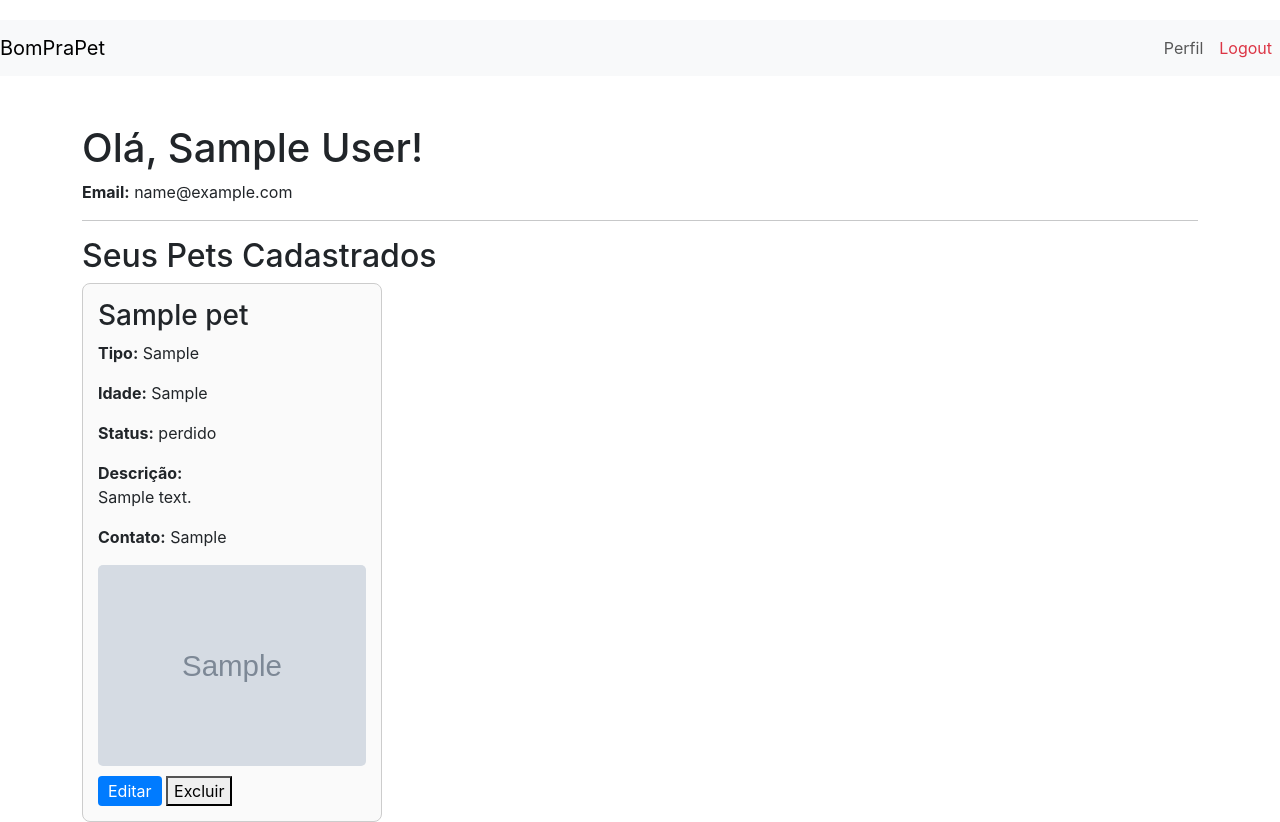
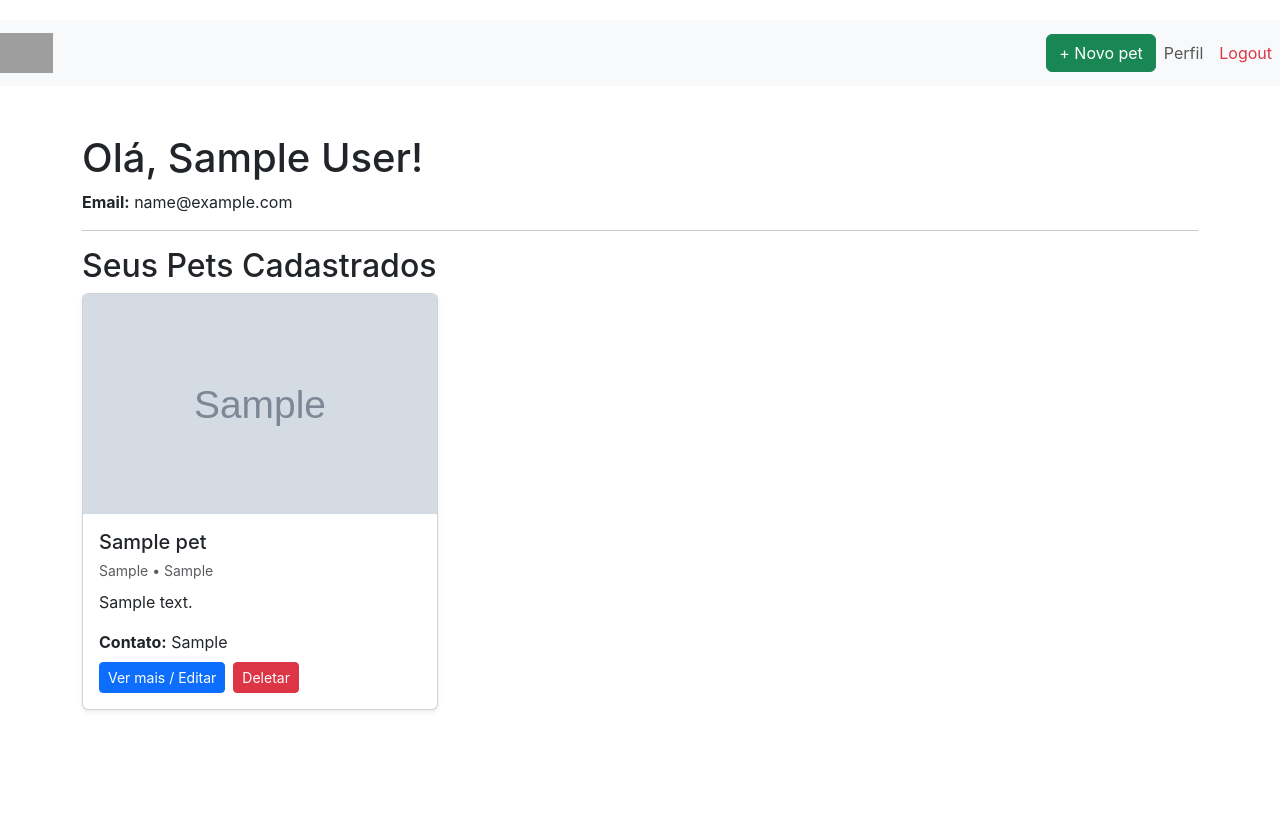
Before and after one commit to MarcosHub1/crud-python-flask-mvc-main-main, a Flask app: page /perfil in a window 1280 px wide. After the commit the page ends 711 px from the top, so only its background shows below. Run offline with Flask 3, Linux system fonts and the light colour scheme; a user stored in the database is signed in; tables that the repository leaves empty hold one stand-in row (values such as "Sample post"); grey boxes marked "Sample" are stand-in pictures; some libraries are stand-ins or nearby versions; grey boxes are pictures that could not be loaded.

Commit message:
change
mudanças no perfi: editar/deletar

Co-authored-by: Gabriel Virginio <gabrielvirginio@users.noreply.github.com>

```diff
--- a/app/routes.py
+++ b/app/routes.py
@@ -124,9 +124,9 @@ def update(id):
         flash("Pet atualizado com sucesso!")
         return redirect(url_for('index'))
 
-    return render_template('update.html', item=item)
+    return render_template('update.html', pet=item)
 
-@app.route('/delete/<int:id>', methods=['POST'])
+@app.route('/delete/<int:id>', methods=['GET'])
 @login_required
 def delete(id):
     item = Pet.query.get_or_404(id)
--- a/app/templates/base.html
+++ b/app/templates/base.html
@@ -12,13 +12,19 @@
 </head>
 <body>
     <nav class="navbar navbar-expand-lg navbar-light bg-light">
-        <a class="navbar-brand" href="{{ url_for('index') }}">BomPraPet</a>
+        <a class="navbar-brand" href="{{ url_for('index') }}">
+  <img src="{{ url_for('static', filename='img/logo.png') }}" alt="BomPraPet" height="40">
+</a>
+
         <button class="navbar-toggler" type="button" data-toggle="collapse" data-target="#navbarNav" aria-controls="navbarNav" aria-expanded="false" aria-label="Toggle navigation">
             <span class="navbar-toggler-icon"></span>
         </button>
+
         <div class="collapse navbar-collapse" id="navbarNav">
 
         </div>
+            <a href="{{ url_for('create') }}" class="btn btn-success">+ Novo pet</a>
+
         <ul class="navbar-nav ms-auto">
     <li class="nav-item">
         <a class="nav-link" href="{{ url_for('perfil') }}">Perfil</a>
--- a/app/templates/perfil.html
+++ b/app/templates/perfil.html
@@ -9,33 +9,123 @@
   <h2>Seus Pets Cadastrados</h2>
 
   {% if items %}
-    <div class="pets-container">
-      {% for pet in items %}
-        <div class="pet-card">
-          <h3>{{ pet.nome }}</h3>
-          <p><strong>Tipo:</strong> {{ pet.tipo }}</p>
-          <p><strong>Idade:</strong> {{ pet.idade }}</p>
-          <p><strong>Status:</strong> {{ pet.status }}</p>
-          <p><strong>Descrição:</strong><br>{{ pet.descricao }}</p>
-          <p><strong>Contato:</strong> {{ pet.contato }}</p>
+    <div class="row">
+    {% for item in items %}
+    <div class="col-md-4 mb-4">
+      <div class="card h-100 shadow-sm">
+        {% if item.imagem %}
+        <img src="{{ url_for('static', filename='uploads/' ~ item.imagem) }}" class="card-img-top" style="height:220px; object-fit:cover;" alt="{{ item.nome }}">
+        {% else %}
+        <div class="bg-secondary text-white d-flex align-items-center justify-content-center" style="height:220px;">
+          <small>Sem imagem</small>
+        </div>
+        {% endif %}
 
-          {% if pet.imagem %}
-            <img src="{{ url_for('static', filename='uploads/' ~ pet.imagem) }}" alt="Imagem de {{ pet.nome }}">
-          {% else %}
-            <p><em>Sem imagem</em></p>
-          {% endif %}
+        <div class="card-body d-flex flex-column">
+          <h5 class="card-title mb-1">{{ item.nome }}</h5>
+          <div class="mb-2">
+            <small class="text-muted">{{ item.tipo or '—' }} • {{ item.idade or 'idade desconhecida' }}</small>
+          </div>
 
-          <div class="pet-actions">
-            <a class="btn-edit" href="{{ url_for('update', id=pet.id) }}">Editar</a>
+          <p class="card-text text-truncate" style="max-height:3.6em; overflow:hidden;">
+            {{ item.descricao or 'Sem descrição' }}
+          </p>
 
-            <form action="{{ url_for('delete', id=pet.id) }}" method="POST" style="display:inline;">
-            <button type="submit" onclick="return confirm('Tem certeza que deseja excluir este pet?')">Excluir</button>
-            </form>
+          <div class="mt-auto">
+            <p class="mb-2"><strong>Contato:</strong> {{ item.contato }}</p>
 
+            <div class="d-flex gap-2">
+
+              <!-- Abre modal com mais informações e edição -->
+              <button class="btn btn-primary btn-sm" data-bs-toggle="modal" data-bs-target="#modal{{ item.id }}">Ver mais / Editar</button>
+              <!-- Delete -->
+              <a href="{{ url_for('delete', id=item.id) }}"
+                 class="btn btn-danger btn-sm"
+                 onclick="return confirm('Tem certeza que deseja deletar {{ item.nome }}?');">
+                 Deletar
+              </a>
+            </div>
           </div>
         </div>
-      {% endfor %}
+      </div>
     </div>
+
+    <!-- Modal: mostra detalhes e formulário de edição -->
+    <div class="modal fade" id="modal{{ item.id }}" tabindex="-1" aria-labelledby="modalLabel{{ item.id }}" aria-hidden="true">
+      <div class="modal-dialog modal-lg modal-dialog-scrollable">
+        <div class="modal-content">
+          <form method="POST" action="{{ url_for('update', id=item.id) }}" enctype="multipart/form-data">
+            <div class="modal-header">
+              <h5 class="modal-title" id="modalLabel{{ item.id }}">Editar — {{ item.nome }}</h5>
+              <button type="button" class="btn-close" data-bs-dismiss="modal" aria-label="Fechar"></button>
+            </div>
+
+            <div class="modal-body">
+              <div class="row g-3">
+                <div class="col-md-6">
+                  <label class="form-label">Nome</label>
+                  <input class="form-control" name="nome" value="{{ item.nome }}" required>
+                </div>
+
+                <div class="col-md-6">
+                  <label class="form-label">Tipo</label>
+                  <input class="form-control" name="tipo" value="{{ item.tipo }}">
+                </div>
+
+                <div class="col-md-4">
+                  <label class="form-label">Idade</label>
+                  <input class="form-control" name="idade" value="{{ item.idade }}">
+                </div>
+
+                <div class="col-md-4">
+                  <label class="form-label">Status</label>
+                  <select class="form-select" name="status">
+                    <option value="adocao" {% if item.status == 'adocao' %}selected{% endif %}>Para adoção</option>
+                    <option value="perdido" {% if item.status == 'perdido' %}selected{% endif %}>Perdido</option>
+                    <option value="encontrado" {% if item.status == 'encontrado' %}selected{% endif %}>Encontrado</option>
+                  </select>
+                </div>
+
+                <div class="col-md-4">
+                  <label class="form-label">Contato</label>
+                  <input class="form-control" name="contato" value="{{ item.contato }}" required>
+                </div>
+
+                <div class="col-12">
+                  <label class="form-label">Descrição</label>
+                  <textarea class="form-control" name="descricao" rows="3">{{ item.descricao }}</textarea>
+                </div>
+
+                <div class="col-md-6">
+                  <label class="form-label">Foto atual</label>
+                  {% if item.imagem %}
+                    <div>
+                      <img src="{{ url_for('static', filename='uploads/' ~ item.imagem) }}" alt="{{ item.nome }}" style="max-width:180px; height:auto; border-radius:6px;">
+                    </div>
+                  {% else %}
+                    <div class="text-muted">Sem imagem</div>
+                  {% endif %}
+                </div>
+
+                <div class="col-md-6">
+                  <label class="form-label">Substituir foto</label>
+                  <input type="file" class="form-control" name="imagem" accept="image/*">
+                  <div class="form-text">Envie uma nova imagem para substituir a atual (opcional).</div>
+                </div>
+              </div>
+            </div>
+
+            <div class="modal-footer">
+              <button type="button" class="btn btn-secondary" data-bs-dismiss="modal">Cancelar</button>
+              <button type="submit" class="btn btn-success">Salvar alterações</button>
+            </div>
+          </form>
+        </div>
+      </div>
+    </div>
+
+    {% endfor %}
+  </div>
   {% else %}
     <p>Você ainda não cadastrou nenhum pet.</p>
     <a href="{{ url_for('create') }}">Cadastrar primeiro pet</a>
```
Also changed, not shown: app/templates/index.html (+5 -6 lines), app/templates/update.html (+33 -11 lines), app/static/uploads/154b735f27554b76b512a380e1d87e23_image (2).webp (added), app/static/uploads/285d290fbed64bc685e59336e3f0e7d5_image.webp (added), app/static/uploads/2d5c328583a14404bbb37653e361bd02_images.jfif (added), app/static/uploads/9c11d18a6d814393ac9843021bd37b94_images.jfif (added), app/static/uploads/d5d26470106a45109178fd28de389ed3_images.webp (added).
